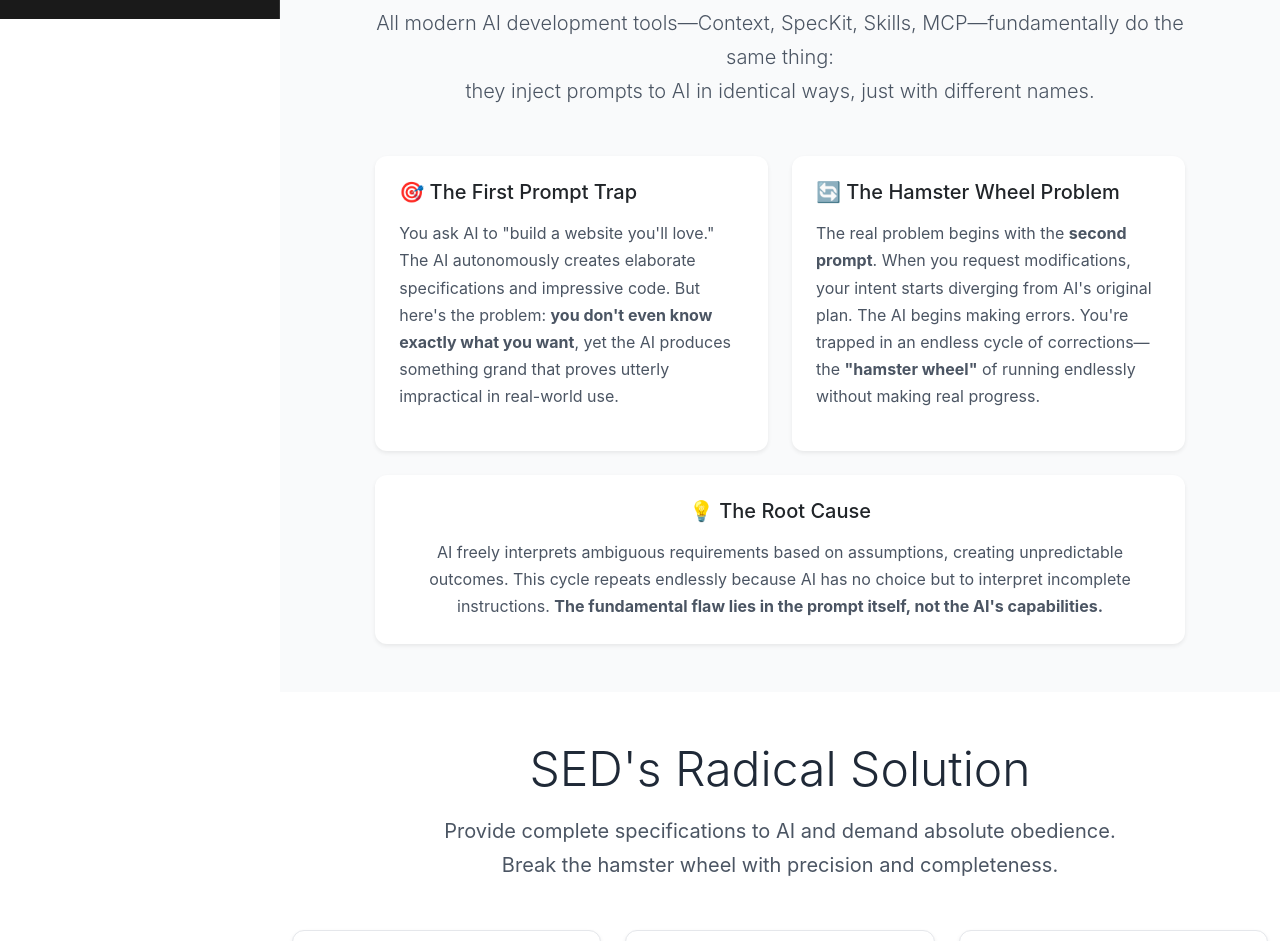
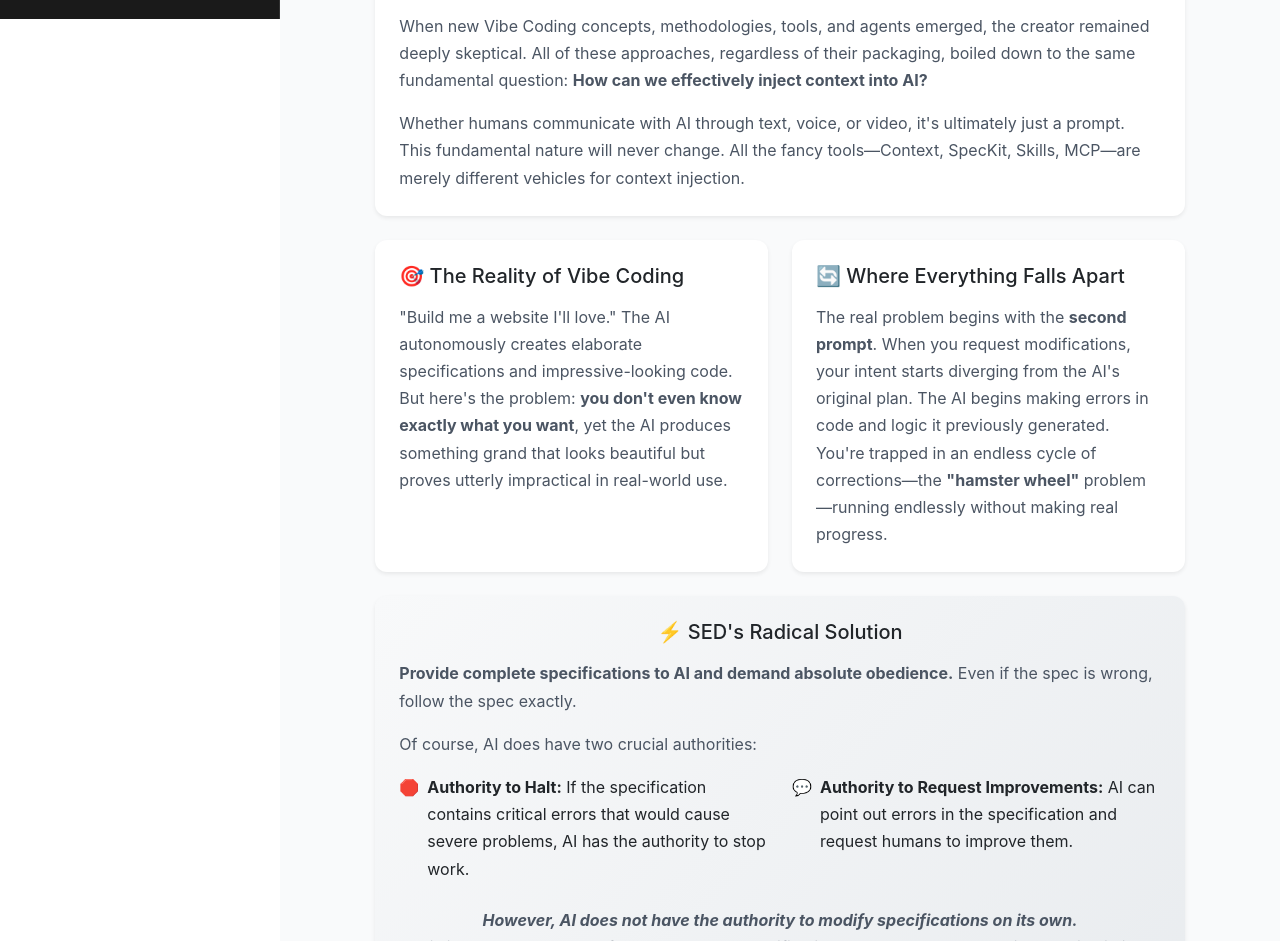
Before and after one commit to thruthesky/sedai, a website: page sedai-homepage/index.html in a window 1280 px wide. Shown: the part 781-1722 px from the top of the page. Drawn offline with nearby package versions, Linux system fonts and the light colour scheme.

Commit message:
docs: Revise "The Problem" section to "The Origin of SED" with enhanced explanations and clarity

```diff
--- a/sedai-homepage/index.html
+++ b/sedai-homepage/index.html
@@ -402,27 +402,42 @@
         </div>
     </section>
 
-    <!-- The Problem Section -->
+    <!-- The Origin of SED Section -->
     <section class="py-5 bg-light">
         <div class="container">
             <div class="row justify-content-center">
                 <div class="col-lg-10">
-                    <h2 class="display-5 text-center mb-4">The Problem with Traditional AI Development</h2>
-                    <p class="lead text-center text-muted mb-5">
-                        All modern AI development tools—Context, SpecKit, Skills, MCP—fundamentally do the same thing:<br>
-                        they inject prompts to AI in identical ways, just with different names.
-                    </p>
+                    <h2 class="display-5 text-center mb-4">The Origin of SED</h2>
 
+                    <!-- Skepticism Introduction -->
+                    <div class="card border-0 shadow-sm bg-white mb-4">
+                        <div class="card-body p-4">
+                            <h3 class="h5 mb-3">🤔 The Skepticism Behind SED's Birth</h3>
+                            <p class="text-muted mb-3">
+                                When new Vibe Coding concepts, methodologies, tools, and agents emerged, the creator
+                                remained deeply skeptical. All of these approaches, regardless of their packaging,
+                                boiled down to the same fundamental question: <strong>How can we effectively inject
+                                context into AI?</strong>
+                            </p>
+                            <p class="text-muted mb-0">
+                                Whether humans communicate with AI through text, voice, or video, it's ultimately just
+                                a prompt. This fundamental nature will never change. All the fancy tools—Context, SpecKit,
+                                Skills, MCP—are merely different vehicles for context injection.
+                            </p>
+                        </div>
+                    </div>
+
+                    <!-- The Reality and Where It Falls Apart -->
                     <div class="row g-4 mb-4">
                         <div class="col-md-6">
                             <div class="card h-100 border-0 shadow-sm">
                                 <div class="card-body p-4">
-                                    <h3 class="h5 mb-3">🎯 The First Prompt Trap</h3>
-                                    <p class="text-muted">
-                                        You ask AI to "build a website you'll love." The AI autonomously creates
-                                        elaborate specifications and impressive code. But here's the problem:
+                                    <h3 class="h5 mb-3">🎯 The Reality of Vibe Coding</h3>
+                                    <p class="text-muted mb-0">
+                                        "Build me a website I'll love." The AI autonomously creates elaborate
+                                        specifications and impressive-looking code. But here's the problem:
                                         <strong>you don't even know exactly what you want</strong>, yet the AI produces
-                                        something grand that proves utterly impractical in real-world use.
+                                        something grand that looks beautiful but proves utterly impractical in real-world use.
                                     </p>
                                 </div>
                             </div>
@@ -430,25 +445,54 @@
                         <div class="col-md-6">
                             <div class="card h-100 border-0 shadow-sm">
                                 <div class="card-body p-4">
-                                    <h3 class="h5 mb-3">🔄 The Hamster Wheel Problem</h3>
-                                    <p class="text-muted">
+                                    <h3 class="h5 mb-3">🔄 Where Everything Falls Apart</h3>
+                                    <p class="text-muted mb-0">
                                         The real problem begins with the <strong>second prompt</strong>. When you request
-                                        modifications, your intent starts diverging from AI's original plan. The AI begins
-                                        making errors. You're trapped in an endless cycle of corrections—the
-                                        <strong>"hamster wheel"</strong> of running endlessly without making real progress.
+                                        modifications, your intent starts diverging from the AI's original plan. The AI begins
+                                        making errors in code and logic it previously generated. You're trapped in an endless
+                                        cycle of corrections—the <strong>"hamster wheel"</strong> problem—running endlessly
+                                        without making real progress.
                                     </p>
                                 </div>
                             </div>
                         </div>
                     </div>
 
-                    <div class="card border-0 shadow-sm bg-white">
+                    <!-- SED's Radical Solution -->
+                    <div class="card border-0 shadow-sm" style="background: linear-gradient(135deg, #f8f9fa 0%, #e9ecef 100%);">
                         <div class="card-body p-4">
-                            <h3 class="h5 mb-3 text-center">💡 The Root Cause</h3>
-                            <p class="text-muted text-center mb-0">
-                                AI freely interprets ambiguous requirements based on assumptions, creating unpredictable outcomes.
-                                This cycle repeats endlessly because AI has no choice but to interpret incomplete instructions.
-                                <strong>The fundamental flaw lies in the prompt itself, not the AI's capabilities.</strong>
+                            <h3 class="h5 mb-3 text-center">⚡ SED's Radical Solution</h3>
+                            <p class="text-muted mb-3">
+                                <strong>Provide complete specifications to AI and demand absolute obedience.</strong>
+                                Even if the spec is wrong, follow the spec exactly.
+                            </p>
+                            <p class="text-muted mb-3">
+                                Of course, AI does have two crucial authorities:
+                            </p>
+                            <div class="row">
+                                <div class="col-md-6 mb-2">
+                                    <div class="d-flex align-items-start">
+                                        <span class="me-2">🛑</span>
+                                        <div>
+                                            <strong>Authority to Halt:</strong> If the specification contains critical
+                                            errors that would cause severe problems, AI has the authority to stop work.
+                                        </div>
+                                    </div>
+                                </div>
+                                <div class="col-md-6 mb-2">
+                                    <div class="d-flex align-items-start">
+                                        <span class="me-2">💬</span>
+                                        <div>
+                                            <strong>Authority to Request Improvements:</strong> AI can point out errors
+                                            in the specification and request humans to improve them.
+                                        </div>
+                                    </div>
+                                </div>
+                            </div>
+                            <p class="text-center text-muted mb-0 mt-3">
+                                <em><strong>However, AI does not have the authority to modify specifications on its own.</strong></em><br>
+                                This is the core essence of SED—complete specifications plus absolute AI obedience,
+                                with limited but crucial AI authority to protect against critical errors.
                             </p>
                         </div>
                     </div>
```
